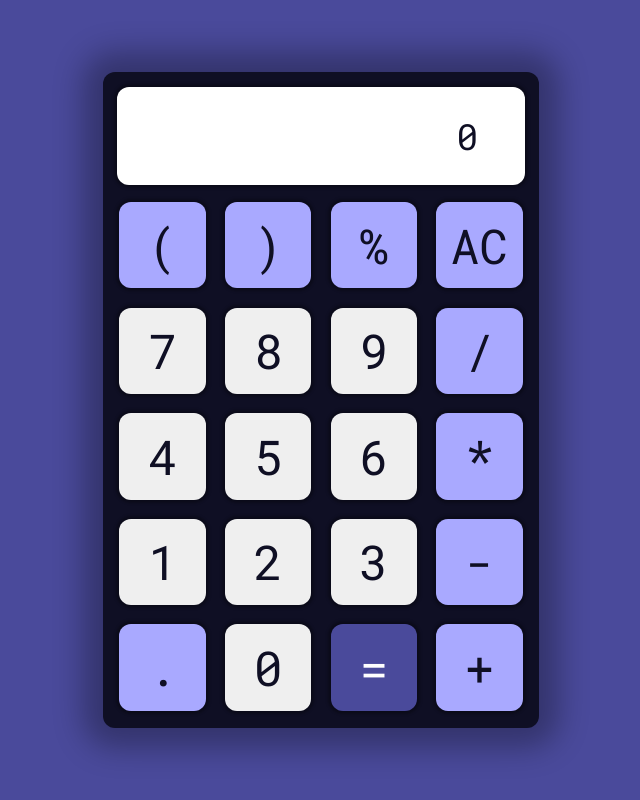
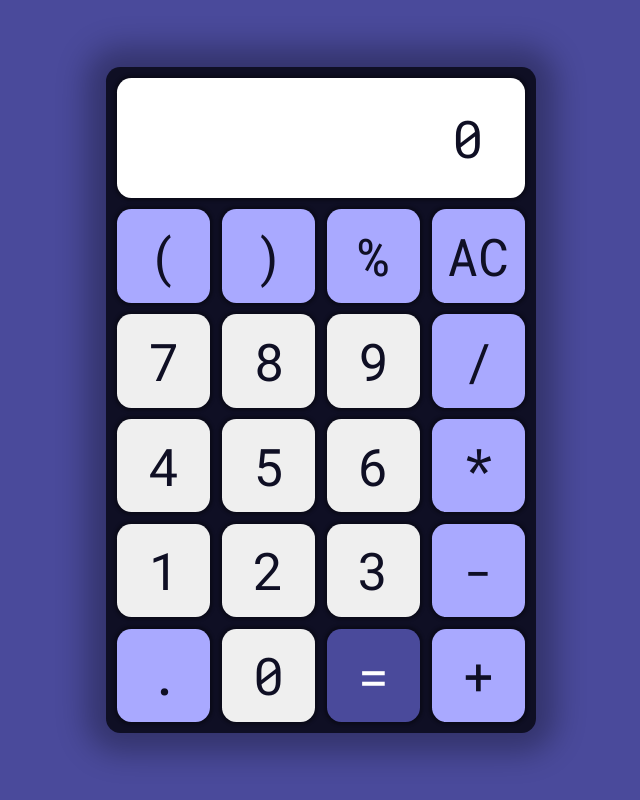
Before and after one commit to joshuasearle/ts-calc, a React app: page / in a window 1280 px wide. Shown: the whole page, without its empty margins (319-959 px from the left). Built offline with nearby package versions, Linux system fonts and the light colour scheme.

Commit message:
Increase font size

```diff
--- a/src/css/main.css
+++ b/src/css/main.css
@@ -3,7 +3,7 @@
 *::after {
   font-family: 'Roboto Mono', monospace;
   box-sizing: border-box;
-  font-size: 1.5rem;
+  font-size: 1.8rem;
   color: #0f0f24;
 }
 
@@ -34,8 +34,8 @@ div#root {
 
 .screen {
   background-color: #ffffff;
-  margin: 0.4em 0.4em 0 0.4em;
-  padding: 0.7em 1.3em;
+  margin: 0.4rem 0.4rem 0 0.4rem;
+  padding: 0.5em 0.8em;
   border-radius: 0.5rem;
   box-shadow: 0 0 3px 3px rgba(0, 0, 0, 0.3);
 }
@@ -49,17 +49,16 @@ div#root {
   display: grid;
   grid-template-rows: repeat(5, 1fr);
   grid-template-columns: repeat(4, 1fr);
-  padding: 0.2em;
+  padding: 0.2rem;
 }
 
 .button {
   height: 1.8em;
   width: 1.8em;
-  margin: 0.2em;
+  margin: 0.2rem;
   border: 0;
   border-radius: 0.5rem;
   box-shadow: 0 0 3px 3px rgba(0, 0, 0, 0.3);
-  font-size: 2rem;
 }
 
 .button--other {
```
